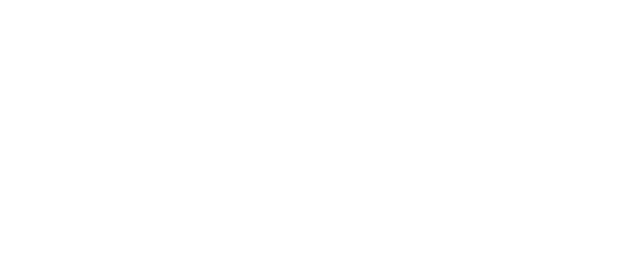
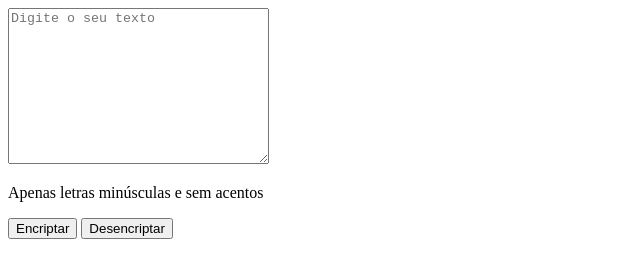
Before and after one commit to GuilhermeSerafim/decodificador-de-textos, a plain HTML site: page index.html in a window 1280 px wide. Shown: the whole page, without its empty margins (0-640 px from the left). Drawn offline with Linux system fonts and the light colour scheme.

Commit message:
Adicionando estrutura html da div encriptar

```diff
--- a/index.html
+++ b/index.html
@@ -1,5 +1,6 @@
 <!DOCTYPE html>
 <html>
+
 <head>
     <meta charset="UTF-8">
     <meta http-equiv="X-UA-Compatible" content="IE=edge" />
@@ -7,10 +8,25 @@
     <title>Challenger | Decodificador de Textos</title>
     <link rel="stylesheet" href="style.css">
 </head>
+
 <body>
-
+    <div class="container">
+        <div class="encriptar">
+            <textarea name="texto" class="texto" id="texto" cols="30" rows="10" placeholder="Digite o seu texto"></textarea>
+            <div class="terminos">
+                <p>Apenas letras minúsculas e sem acentos</p>
+            </div>
+            <div class="botao">
+                <button class="btn__encriptar" type="button" onclick="encriptar()">
+                    Encriptar
+                </button>
+                <input type="button" class="btn__desencriptar" value="Desencriptar" onclick="desencriptar()" />
+            </div>
+        </div>
+    </div>
 </body>
 <script src="index.js">
 
 </script>
+
 </html>
```
Lines whose indentation alone changed are shown as unchanged.
